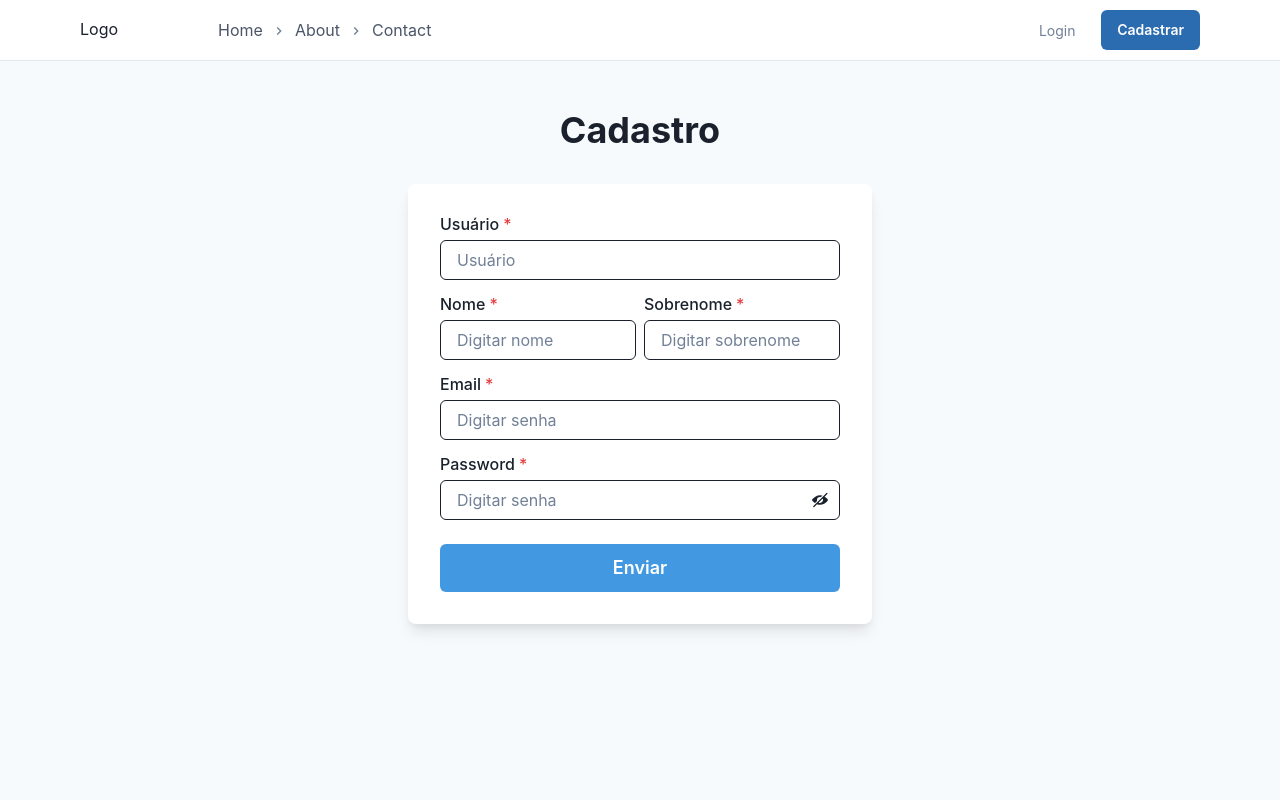
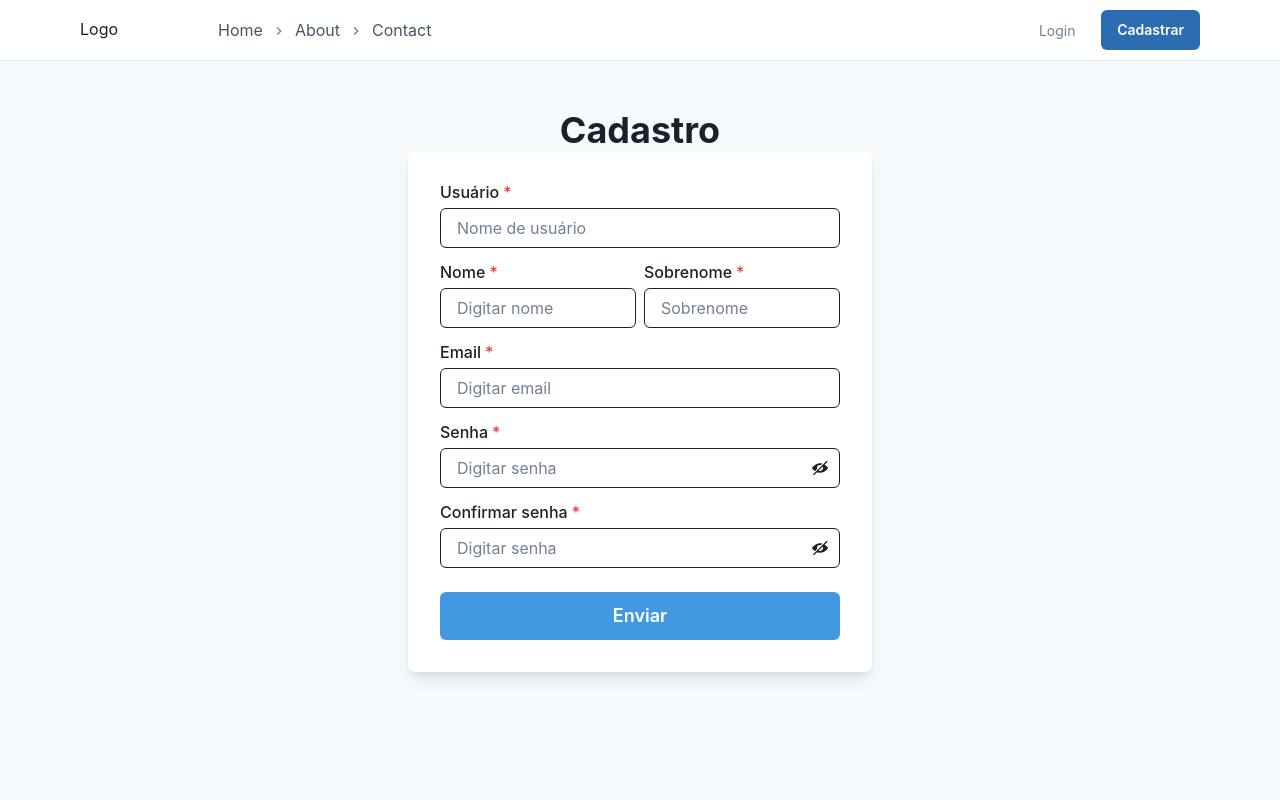
Before and after one commit to JoaoMaiaBGM/mega-bet-frontend, a React (Vite) app: page /register in a window 1280 px wide. Shown: the top 800 px of the page. Built offline with nearby package versions, Linux system fonts and the light colour scheme; no server answers.

Commit message:
feat:register user

```diff
--- a/src/pages/register/index.jsx
+++ b/src/pages/register/index.jsx
@@ -10,19 +10,31 @@ import {
   Stack,
   Button,
   Heading,
+  useColorModeValue,
+  useToast,
   Text,
-  useColorModeValue,
-  Link,
 } from "@chakra-ui/react";
 import { useState } from "react";
 import { ViewIcon, ViewOffIcon } from "@chakra-ui/icons";
 import { useNavigate } from "react-router-dom";
 import { Header } from "../../components/header";
 import { Footer } from "../../components/footer";
+import { useForm } from "react-hook-form";
+import { yupResolver } from "@hookform/resolvers/yup";
+import { userRegisterSchema } from "../../schemas/user.schema";
+import { userRegister } from "../../utils/user.util";
 
 export const Register = () => {
   const navigate = useNavigate();
   const [showPassword, setShowPassword] = useState(false);
+  const [showConfirmPassword, setShowConfirmPassword] = useState(false);
+  const toast = useToast();
+
+  const {
+    register,
+    handleSubmit,
+    formState: { isValid, errors },
+  } = useForm({ resolver: yupResolver(userRegisterSchema) });
 
   return (
     <>
@@ -34,11 +46,37 @@ export const Register = () => {
         bg={useColorModeValue("gray.50", "gray.800")}
       >
         <Stack spacing={8} mx={"auto"} maxW={"lg"} py={12} px={6}>
+          <form
+            className="registerForm"
+            onSubmit={handleSubmit(async (data) => {
+              const response = await userRegister(data);
+              if (response?.message == "success") {
+                isValid
+                  ? toast({
+                      position: "top",
+                      title: "Cadastro criado com sucesso!",
+                      status: "success",
+                      duration: 2000,
+                      isClosable: true,
+                    })
+                  : toast({
+                      position: "top",
+                      title: "Conta não criada",
+                      description: "Por favor, revise os dados.",
+                      status: "error",
+                      duration: 2000,
+                      isClosable: true,
+                    });
+                navigate("/login");
+              }
+            })}
+          >
             <Stack align={"center"}>
               <Heading fontSize={"4xl"} textAlign={"center"}>
                 Cadastro
               </Heading>
             </Stack>
+
             <Box
               rounded={"lg"}
               bg={useColorModeValue("white", "gray.700")}
@@ -49,37 +87,58 @@ export const Register = () => {
                 <Box>
                   <FormControl id="username" isRequired>
                     <FormLabel>Usuário</FormLabel>
-                  <Input type={"text"} placeholder={"Usuário"}></Input>
+                    <Input
+                      type={"text"}
+                      placeholder={"Nome de usuário"}
+                      {...register("username")}
+                    ></Input>
+                    <Text>{errors.username?.message}</Text>
                   </FormControl>
                 </Box>
 
                 <HStack>
                   <Box>
-                  <FormControl id="firstName" isRequired>
+                    <FormControl id="first_name" isRequired>
                       <FormLabel>Nome</FormLabel>
-                    <Input type="text" placeholder="Digitar nome" />
+                      <Input
+                        type="text"
+                        placeholder="Digitar nome"
+                        {...register("first_name")}
+                      />
+                      <Text>{errors.first_name?.message}</Text>
                     </FormControl>
                   </Box>
 
                   <Box>
-                  <FormControl id="lastName" isRequired>
+                    <FormControl id="last_name" isRequired>
                       <FormLabel>Sobrenome</FormLabel>
-                    <Input type="text" placeholder="Digitar sobrenome" />
+                      <Input
+                        type="text"
+                        placeholder="Sobrenome"
+                        {...register("last_name")}
+                      />
+                      <Text>{errors.last_name?.message}</Text>
                     </FormControl>
                   </Box>
                 </HStack>
 
                 <FormControl id="email" isRequired>
                   <FormLabel>Email</FormLabel>
-                <Input type="email" placeholder="Digitar senha" />
+                  <Input
+                    type="email"
+                    placeholder="Digitar email"
+                    {...register("email")}
+                  />
+                  <Text>{errors.email?.message}</Text>
                 </FormControl>
 
                 <FormControl id="password" isRequired>
-                <FormLabel>Password</FormLabel>
+                  <FormLabel>Senha</FormLabel>
                   <InputGroup>
                     <Input
                       type={showPassword ? "text" : "password"}
                       placeholder="Digitar senha"
+                      {...register("password")}
                     />
                     <InputRightElement h={"full"}>
                       <Button
@@ -92,23 +151,49 @@ export const Register = () => {
                       </Button>
                     </InputRightElement>
                   </InputGroup>
+                  <Text>{errors.password?.message}</Text>
+                </FormControl>
+
+                <FormControl id="confirmPassword" isRequired>
+                  <FormLabel>Confirmar senha</FormLabel>
+                  <InputGroup>
+                    <Input
+                      type={showConfirmPassword ? "text" : "password"}
+                      placeholder="Digitar senha"
+                      {...register("confirmPassword")}
+                    />
+                    <InputRightElement h={"full"}>
+                      <Button
+                        variant={"ghost"}
+                        onClick={() =>
+                          setShowConfirmPassword(
+                            (showConfirmPassword) => !showConfirmPassword
+                          )
+                        }
+                      >
+                        {showConfirmPassword ? <ViewIcon /> : <ViewOffIcon />}
+                      </Button>
+                    </InputRightElement>
+                  </InputGroup>
+                  <Text>{errors.confirmPassword?.message}</Text>
                 </FormControl>
 
                 <Stack spacing={10} pt={2}>
                   <Button
-                  loadingText="Submitting"
                     size="lg"
                     bg={"blue.400"}
                     color={"white"}
                     _hover={{
-                    bg: "blue.500",
+                      bg: "blue.700",
                     }}
+                    type="submit"
                   >
                     Enviar
                   </Button>
                 </Stack>
               </Stack>
             </Box>
+          </form>
         </Stack>
       </Flex>
       <Footer />
--- /dev/null
+++ b/src/schemas/user.schema.js
@@ -0,0 +1,22 @@
+import * as yup from "yup";
+
+export const userRegisterSchema = yup.object().shape({
+  username: yup.string().required("Usuário é obrigatório"),
+  first_name: yup.string().required("Nome é obrigatório"),
+  last_name: yup.string().required("Sobrenome é obrigatório"),
+  email: yup
+    .string()
+    .email("Insira um email válido")
+    .required("Email é obrigatório"),
+  password: yup
+    .string()
+    .required("Senha é obrigatória")
+    .matches(
+      /^(?=.*[A-Z])(?=.*[!#@$%&])(?=.*[0-9])(?=.*[a-z]).{8,}$/,
+      "Senha, no mínimo 8 letras, uma letra maiúscula, uma letra minúscula, um número e um caractere especial"
+    ),
+  confirmPassword: yup
+    .string()
+    .oneOf([yup.ref("password")], "Senha não confere")
+    .required("Confirme sua senha"),
+});
--- a/src/utils/user.util.jsx
+++ b/src/utils/user.util.jsx
@@ -19,3 +19,18 @@ export async function getSpecificUserToken() {
     }
   }
 }
+
+export async function userRegister(data) {
+  let responseRegister = { data: {}, message: "" };
+  try {
+    const response = await apiUser.post("", data);
+    responseRegister.data = response.data;
+    responseRegister.message = "success";
+    return responseRegister;
+  } catch (error) {
+    if (error instanceof AxiosError) {
+      responseRegister.message = "error";
+      return responseRegister;
+    }
+  }
+}
```
Lines whose indentation alone changed are shown as unchanged.
